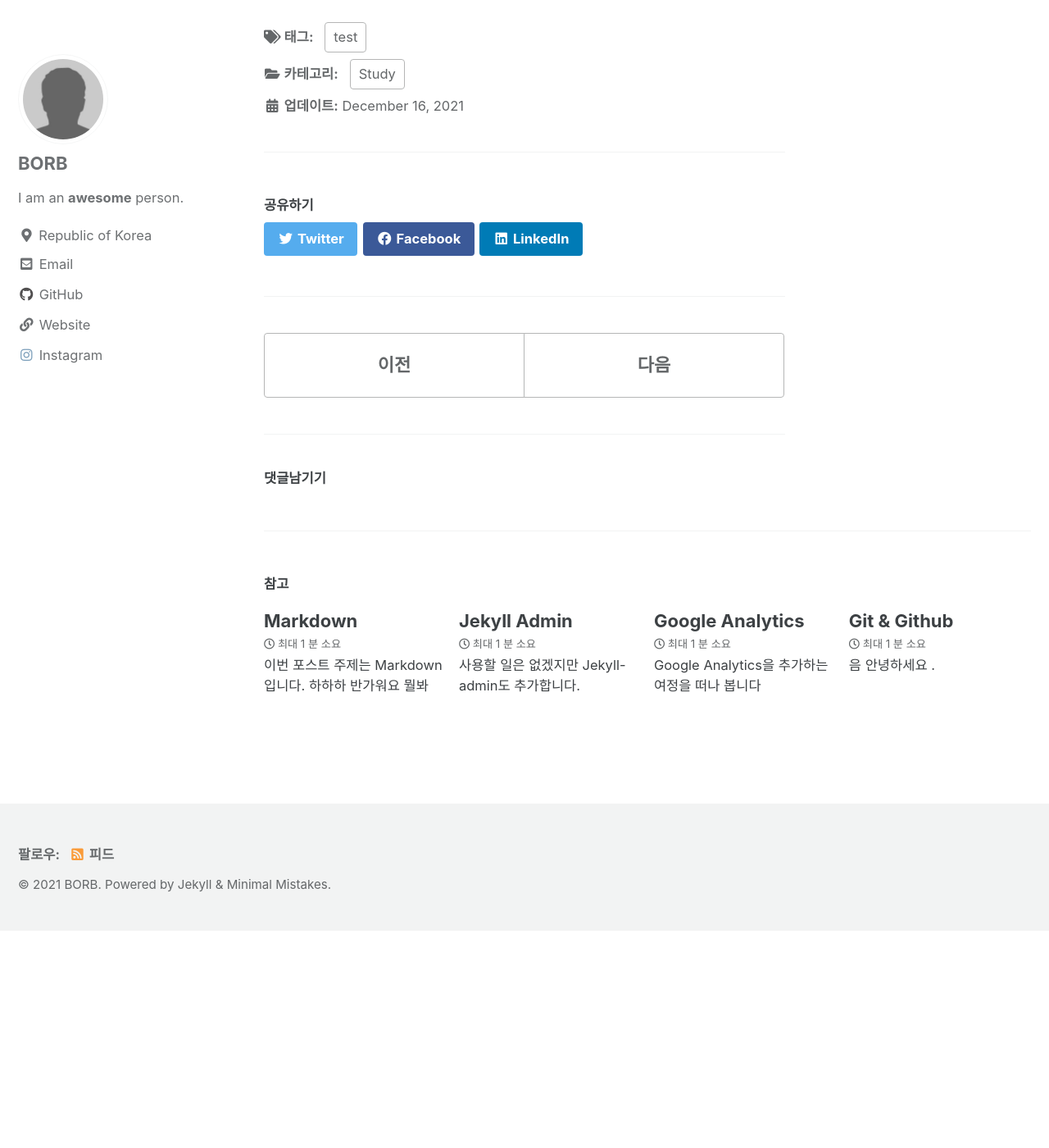
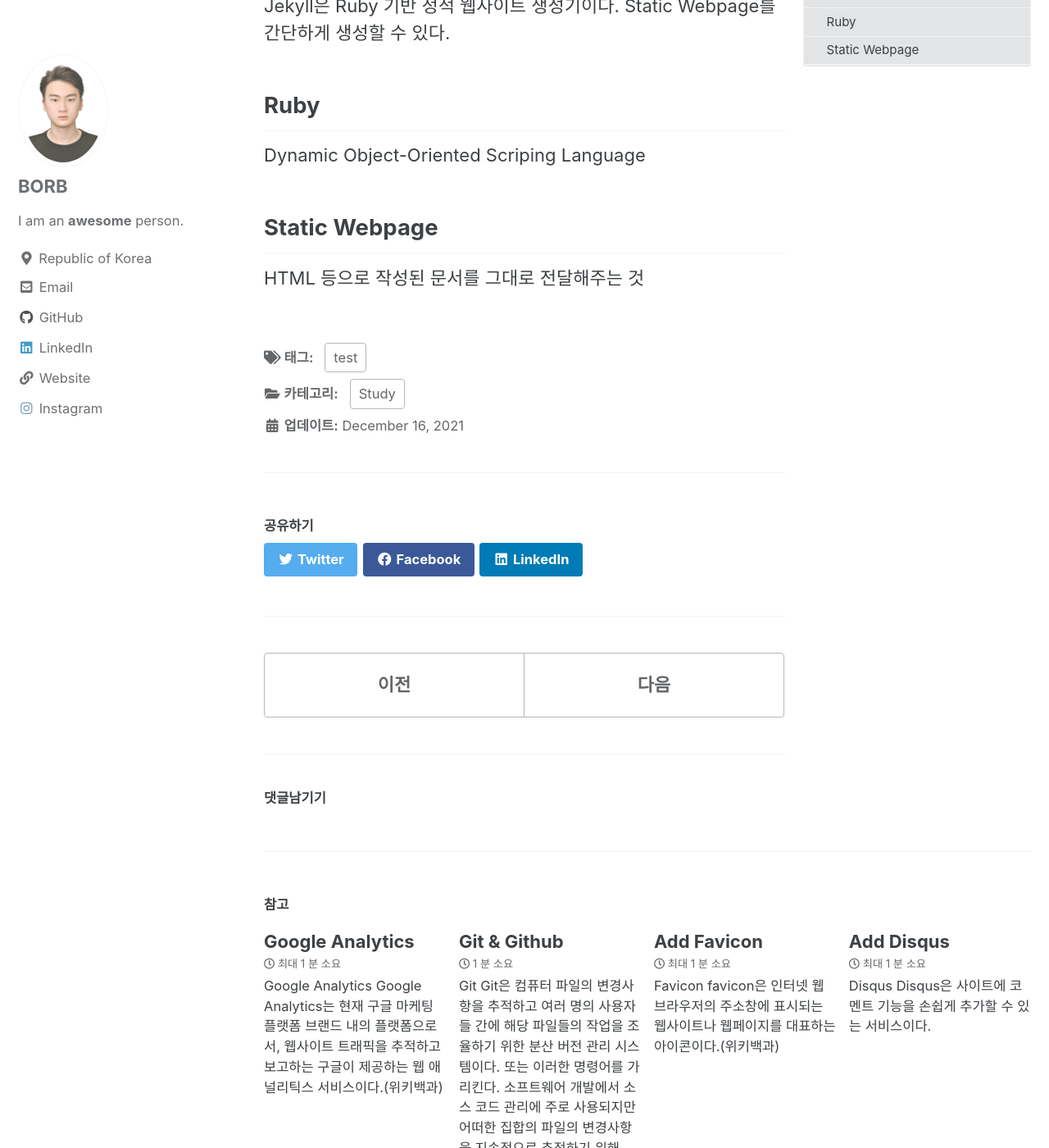
Before and after one commit to BORB-CHOI/borb-choi.github.io, a Jekyll site: the page built from _posts/2021-12-16-Jekyll.md, in a window 1280 px wide and 1400 px high, scrolled down 268 px. Shown: the whole window at 82% size. Built offline with Jekyll 4.4.1, drawn with Linux system fonts in a browser that asks for light colours; cached includes are drawn as plain includes; comment, search, counter and statistics services are not loaded; before the commit the page ends 1403 px from its top, so only the background shows below that; some of the changed text lies outside the part shown.

Commit message:
feat: create post

````diff
--- a/Gemfile
+++ b/Gemfile
@@ -12,6 +12,7 @@ group :jekyll_plugins do
   gem "jekyll-sitemap"
   gem "jekyll-gist"
   gem "jekyll-feed"
+  gem "jekyll-admin"
   gem "jemoji"
   gem "jekyll-include-cache"
   gem "jekyll-algolia"
--- a/_config.yml
+++ b/_config.yml
@@ -103,7 +103,7 @@ analytics:
 # Site Author
 author:
   name             : "BORB"
-  avatar           : "/assets/images/bio-photo.jpg" # path of avatar image, e.g. "/assets/images/bio-photo.jpg"
+  avatar           : "/assets/images/profile-photo.jpg" # path of avatar image, e.g. "/assets/images/bio-photo.jpg"
   bio              : "I am an **awesome** person."
   location         : "Republic of Korea"
   email            :
@@ -114,6 +114,9 @@ author:
     - label: "GitHub"
       icon: "fab fa-fw fa-github"
       url: "https://github.com/BORB-CHOI"
+    - label: "LinkedIn"
+      icon: "fab fa-fw fa-linkedin"
+      url: "https://www.linkedin.com/in/%EB%B9%84%EC%84%B1-%EC%B5%9C-a61b30215/"
     - label: "Website"
       icon: "fas fa-fw fa-link"
       url: "https://biorb.tistory.com/"
@@ -130,24 +133,15 @@ author:
 # Site Footer
 footer:
   links:
-    - label: "Twitter"
-      icon: "fab fa-fw fa-twitter-square"
-      # url:
-    - label: "Facebook"
-      icon: "fab fa-fw fa-facebook-square"
-      # url:
     - label: "GitHub"
       icon: "fab fa-fw fa-github"
-      # url:
-    - label: "GitLab"
-      icon: "fab fa-fw fa-gitlab"
-      # url:
-    - label: "Bitbucket"
-      icon: "fab fa-fw fa-bitbucket"
-      # url:
+      url: "https://github.com/BORB-CHOI"
     - label: "Instagram"
       icon: "fab fa-fw fa-instagram"
-      # url:
+      url: "https://github.com/BORB-CHOI"
+    - label: "LinkedIn"
+      icon: "fab fa-fw fa-linkedin"
+      url: "https://www.linkedin.com/in/%EB%B9%84%EC%84%B1-%EC%B5%9C-a61b30215/"
 
 
 # Reading Files
@@ -179,8 +173,6 @@ exclude:
   - Rakefile
   - README
   - tmp
-  - /docs # ignore Minimal Mistakes /docs
-  - /test # ignore Minimal Mistakes /test
 keep_files:
   - .git
   - .svn
@@ -295,3 +287,12 @@ defaults:
     values:
       layout: single
       author_profile: true
+
+jekyll_admin:
+  hidden_links:
+    - posts
+    - pages
+    - staticfiles
+    - datafiles
+    - configuration
+  homepage: "pages"
--- a/_includes/footer.html
+++ b/_includes/footer.html
@@ -12,10 +12,7 @@
       {% endfor %}
     {% endif %}
 
-    {% unless site.atom_feed.hide %}
-      <li><a href="{% if site.atom_feed.path %}{{ site.atom_feed.path }}{% else %}{{ '/feed.xml' | relative_url }}{% endif %}"><i class="fas fa-fw fa-rss-square" aria-hidden="true"></i> {{ site.data.ui-text[site.locale].feed_label | default: "Feed" }}</a></li>
-    {% endunless %}
-  </ul>
+    </ul>
 </div>
 
 <div class="page__footer-copyright">&copy; {{ site.time | date: '%Y' }} {{ site.name | default: site.title }}. {{ site.data.ui-text[site.locale].powered_by | default: "Powered by" }} <a href="https://jekyllrb.com" rel="nofollow">Jekyll</a> &amp; <a href="https://mademistakes.com/work/minimal-mistakes-jekyll-theme/" rel="nofollow">Minimal Mistakes</a>.</div>
--- a/_posts/2021-12-16-Google Analytics.md
+++ /dev/null
@@ -1,9 +0,0 @@
----
-title:  "Google Analytics"
-categories:
-  - Study
-tags:
-  - test
----
-
-Google Analytics을 추가하는 여정을 떠나 봅니다
--- a/_posts/2021-12-16-Jekyll-admin.md
+++ b/_posts/2021-12-16-Jekyll-admin.md
@@ -4,6 +4,38 @@ categories:
   - Study
 tags:
   - test
+toc: true
 ---
 
-사용할 일은 없겠지만 Jekyll-admin도 추가합니다.
+# Jekyll Admin
+Jekyll Admin은 콘텐츠를 작성하고 Jekyll 사이트를 관리할 수 있는 기존 CMS 스타일 그래픽 인터페이스를 사용자에게 제공하는 Jekyll 플러그인입니다.([출처](https://jekyll.github.io/jekyll-admin/))
+
+
+## Step 1: Jekyll Admin install
+- Gemfile 파일에서 다음과 같은 플러그인 추가
+~~~
+gem 'jekyll-admin', group: :jekyll_plugins
+~~~
+
+- 플러그인 설치
+~~~
+bundle install
+~~~
+
+## Step 2: _config.yml 설정
+다음 내용을 추가/편집
+~~~
+jekyll_admin:
+  hidden_links:
+    - posts
+    - pages
+    - staticfiles
+    - datafiles
+    - configuration
+  homepage: "pages"
+~~~
+
+## Step 3: Check
+"/admin" 경로로 확인 가능하다.
+
+## Done.
--- a/_posts/2021-12-16-Jekyll.md
+++ b/_posts/2021-12-16-Jekyll.md
@@ -4,6 +4,14 @@ categories:
   - Study
 tags:
   - test
+toc: true
 ---
 
-음 안녕하세요 이번 포스트에서는 Jekyll를 설명합니다 하하
+# Jekyll
+Jekyll은 Ruby 기반 정적 웹사이트 생성기이다. Static Webpage를 간단하게 생성할 수 있다.
+
+## Ruby
+Dynamic Object-Oriented Scriping Language
+
+## Static Webpage
+HTML 등으로 작성된 문서를 그대로 전달해주는 것
--- a/_posts/2021-12-16-Markdown.md
+++ b/_posts/2021-12-16-Markdown.md
@@ -4,6 +4,136 @@ categories:
   - Study
 tags:
   - test
+toc: true
 ---
 
-이번 포스트 주제는 Markdown입니다. 하하하 반가워요 뭘봐
+## Markdown
+마크다운(markdown)은 일반 텍스트 기반의 경량 마크업 언어다. 일반 텍스트로 서식이 있는 문서를 작성하는 데 사용되며, 일반 마크업 언어에 비해 문법이 쉽고 간단한 것이 특징이다. HTML과 리치 텍스트(RTF) 등 서식 문서로 쉽게 변환되기 때문에 응용 소프트웨어와 함께 배포되는 README 파일이나 온라인 게시물 등에 많이 사용된다.([위키백과](https://ko.wikipedia.org/wiki/%EB%A7%88%ED%81%AC%EB%8B%A4%EC%9A%B4))
+
+## 문법
+
+- ### Header
+
+~~~
+#, ##, ###, ... 으로 제목(header) 작성
+~~~
+
+~~~
+# Header 1
+~~~
+># Header 1
+
+~~~
+## Header 2
+~~~
+>## Header 2
+
+~~~
+### Header 3
+~~~
+>### Header 3
+
+- ### Italic
+
+~~~
+*...*, _..._ 으로 기울임체(italic) 작성
+~~~
+
+~~~
+*Italic*
+~~~
+*Italic*
+
+~~~
+_also-italic_
+~~~
+_also-italic_
+
+- ### Bold
+
+~~~
+*...*, _..._ 으로 기울임체(italic) 작성
+~~~
+
+~~~
+*Bold*
+~~~
+**Bold**
+
+~~~
+__also-bold__
+~~~
+__also-bold__
+
+- ### Strikethrough
+
+~~~
+~~...~~ 으로 취소선(strikethrough) 작성
+~~~
+
+~~~
+~~strikethrough~~
+~~~
+~~strikethrough~~
+
+- ### Unordered List
+
+~~~
+- ..., * ... 으로 순서없는 리스트(unordered list)작성
+~~~
+
+~~~
+- Unordered List
+~~~
+- Unordered List
+
+~~~
+* also-unordered List
+~~~
+* also-unordered List
+
+- ### Ordered List
+
+~~~
+1. ... 으로 순서 리스트(ordered list)작성
+~~~
+
+~~~
+1. Ordered List
+~~~
+1. Ordered List
+
+- ### Code
+
+~~~
+`...` 으로 코드(code)작성
+~~~
+
+~~~
+`print()`
+~~~
+`print()`
+
+- ### Code Block
+
+~~~
+```...``` 으로 코드 블록(code block) 작성
+~~~
+
+~~~
+```python
+def poser(x: int):
+    return x ** 2
+```
+~~~
+
+```python
+def poser(x: int):
+    return x ** 2
+```
+
+
+---
+# More
+
+더 많은 문법은 [링크](https://www.markdownguide.org/basic-syntax#code) 참고
--- /dev/null
+++ b/_posts/2021-12-16-add-disqus.md
@@ -0,0 +1,32 @@
+---
+title:  "Add Disqus"
+categories:
+  - Study
+tags:
+  - test
+toc: true
+---
+
+# Disqus
+Disqus은 사이트에 코멘트 기능을 손쉽게 추가할 수 있는 서비스이다.
+
+## Step 1: Disqus 로그인
+[Disqus](https://www.flaticon.com/)에 접속하여 회원가입 또는 로그인 진행
+
+## Step 2: Disqus 설정
+1. "I want to install Disqus on my site" 버튼 클릭
+2. 사이트 정보 입력 및 Website Name 기억
+3. Platform 중 Jekyll 선택
+4. Install Instruction을 읽어본 후 Configure를 눌러 다음을 진행
+5. Website URL에 사이트 주소 입력 후 Next로 이동
+6. Comment 정책 체크 후 Complete Setup을 눌러 설정
+
+## Step 3: Disqus comment 설정
+_config.yml 파일에서 아래와 같이 편집
+~~~
+words_per_minute         : 200
+comments:
+  provider               : "disqus" # false (default), "disqus", "discourse", "facebook", "staticman", "staticman_v2", "utterances", "giscus", "custom"
+  disqus:
+    shortname            : "development-ranch" # https://help.disqus.com/customer/portal/articles/466208-what-s-a-shortname-
+~~~
--- /dev/null
+++ b/_posts/2021-12-16-add-favicon.md
@@ -0,0 +1,38 @@
+---
+title:  "Add Favicon"
+categories:
+  - Study
+tags:
+  - test
+toc: true
+---
+
+# Favicon
+favicon은 인터넷 웹 브라우저의 주소창에 표시되는 웹사이트나 웹페이지를 대표하는 아이콘이다.([위키백과](https://ko.wikipedia.org/wiki/%ED%8C%8C%EB%B9%84%EC%BD%98))
+
+## Step 1: Image
+이 [링크](https://www.flaticon.com/)에서 마음에 드는 이미지 다운로드
+
+## Step 2: Create favicon icon
+이 [링크](https://realfavicongenerator.net/)에서 이미지를 업로드 하여 .ico 파일 추출
+
+## Step 3: Edit custom.html
+Path: (root folder)/_includes/_head/custom.html
+
+~~~
+<!-- start custom head snippets -->
+
+<!-- insert favicons. use https://realfavicongenerator.net/ -->
+
+<link rel="apple-touch-icon" sizes="180x180" href="{{site.baseurl}}/assets/logo.ico/apple-touch-icon.png">
+<link rel="icon" type="image/png" sizes="32x32" href="{{site.baseurl}}/assets/logo.ico/favicon-32x32.png">
+<link rel="icon" type="image/png" sizes="16x16" href="{{site.baseurl}}/assets/logo.ico/favicon-16x16.png">
+<link rel="manifest" href="{{site.baseurl}}/assets/logo.ico/site.webmanifest">
+<link rel="mask-icon" href="{{site.baseurl}}/assets/logo.ico/safari-pinned-tab.svg" color="#5bbad5">
+<meta name="msapplication-TileColor" content="#da532c">
+<meta name="theme-color" content="#ffffff">
+
+<!-- end custom head snippets -->
+~~~
+
+## Done.
--- /dev/null
+++ b/_posts/2021-12-16-git-and-github.md
@@ -0,0 +1,52 @@
+---
+title:  "Git & Github"
+categories:
+  - Study
+tags:
+  - test
+toc: true
+toc_sticky : true
+---
+
+## Git
+Git은 컴퓨터 파일의 변경사항을 추적하고 여러 명의 사용자들 간에 해당 파일들의 작업을 조율하기 위한 분산 버전 관리 시스템이다. 또는 이러한 명령어를 가리킨다. 소프트웨어 개발에서 소스 코드 관리에 주로 사용되지만 어떠한 집합의 파일의 변경사항을 지속적으로 추적하기 위해 사용될 수 있다.([위키백과](https://ko.wikipedia.org/wiki/%EA%B9%83_(%EC%86%8C%ED%94%84%ED%8A%B8%EC%9B%A8%EC%96%B4)))
+
+### 로컬 저장소 생성
+~~~
+git init # 현재 작업중인 디렉토리를 git 저장소로 지정
+~~~
+
+### Git에 변경사항 반영
+~~~
+$ git status # 현재 Git 상태 확인
+
+$ git add example.py # Commit에 example.py 변경사항 반영
+
+$ git commit -m "add example.py" # 변경사항이 반영된 new commit 생성
+~~~
+
+## Git Branch
+버전 제어 및 소프트웨어 구성 관리 에서 Branch는 버전 제어 하에 있는 개체([위키백과](https://en.wikipedia.org/wiki/Branching_(version_control)))
+
+### Branch 생성
+~~~
+$ git branch <branch_name> # git branch <branch 이름> 을 통해 branch 생성
+~~~
+
+### Branch 전환
+~~~
+$ git checkout <branch_name> # 현재 작업중인 branch를 전환
+~~~
+
+### Branch 병합
+~~~
+$ git merge <branch_name> # 현재 작업중인 branch를 원하는 branch에 병합
+~~~
+
+### Branch 삭제
+~~~
+$ git branch -d <branch_name> # git branch -d <branch 이름> 을 통해 branch 삭제
+~~~
+
+## GitHub
+Github는 분산 버전 관리 툴인 Git 저장소 호스팅을 지원하는 웹 서비스이다. Ruby on Rails로 작성되었다. GitHub는 영리적인 서비스와 오픈소스를 위한 무상 서비스를 모두 제공한다. 2009년의 Git 사용자 조사에 따르면 GitHub는 가장 인기있는 Git 저장소 호스팅 서비스이다.([위키백과](https://ko.wikipedia.org/wiki/%EA%B9%83%ED%97%88%EB%B8%8C))
--- /dev/null
+++ b/_posts/2021-12-16-google-analytics.md
@@ -0,0 +1,35 @@
+---
+title:  "Google Analytics"
+categories:
+  - Study
+tags:
+  - test
+toc: true
+---
+
+# Google Analytics
+Google Analytics는 현재 구글 마케팅 플랫폼 브랜드 내의 플랫폼으로서, 웹사이트 트래픽을 추적하고 보고하는 구글이 제공하는 웹 애널리틱스 서비스이다.([위키백과](https://ko.wikipedia.org/wiki/%EA%B5%AC%EA%B8%80_%EC%95%A0%EB%84%90%EB%A6%AC%ED%8B%B1%EC%8A%A4))
+
+## Step 1: Google Analytics Login
+[Google Analytics](https://analytics.google.com/analytics)에 접속하여 구글 로그인
+
+## Step 2: 계정 설정
+새 계정 이름 작성
+
+## Step 3: 속성 설정
+사이트 주소(ex: borb-choi.github.io) 작성
+
+## Step 4: 데이터 스트림 설정
+설정에서 데이터 스트림 탭을 찾아 웹으로 생성 후 사이트 주소 입력
+
+## Step 5: 측정 ID 설정
+데이터 스트림에서 얻은 측정 ID를 _config.yml파일에 적용
+~~~
+analytics:
+  provider               : "google-gtag" # false (default), "google", "google-universal", "google-gtag", "custom"
+  google:
+    tracking_id          : G-12EEQRL2TK
+    anonymize_ip         : # true, false (default)
+~~~
+
+## Done.
````
Also changed, not shown: _posts/2021-12-16-Git & Github.md (deleted, +0 -92 lines), README.md, assets/images/bio-photo.jpg (deleted), assets/images/profile-photo.jpg (added).
